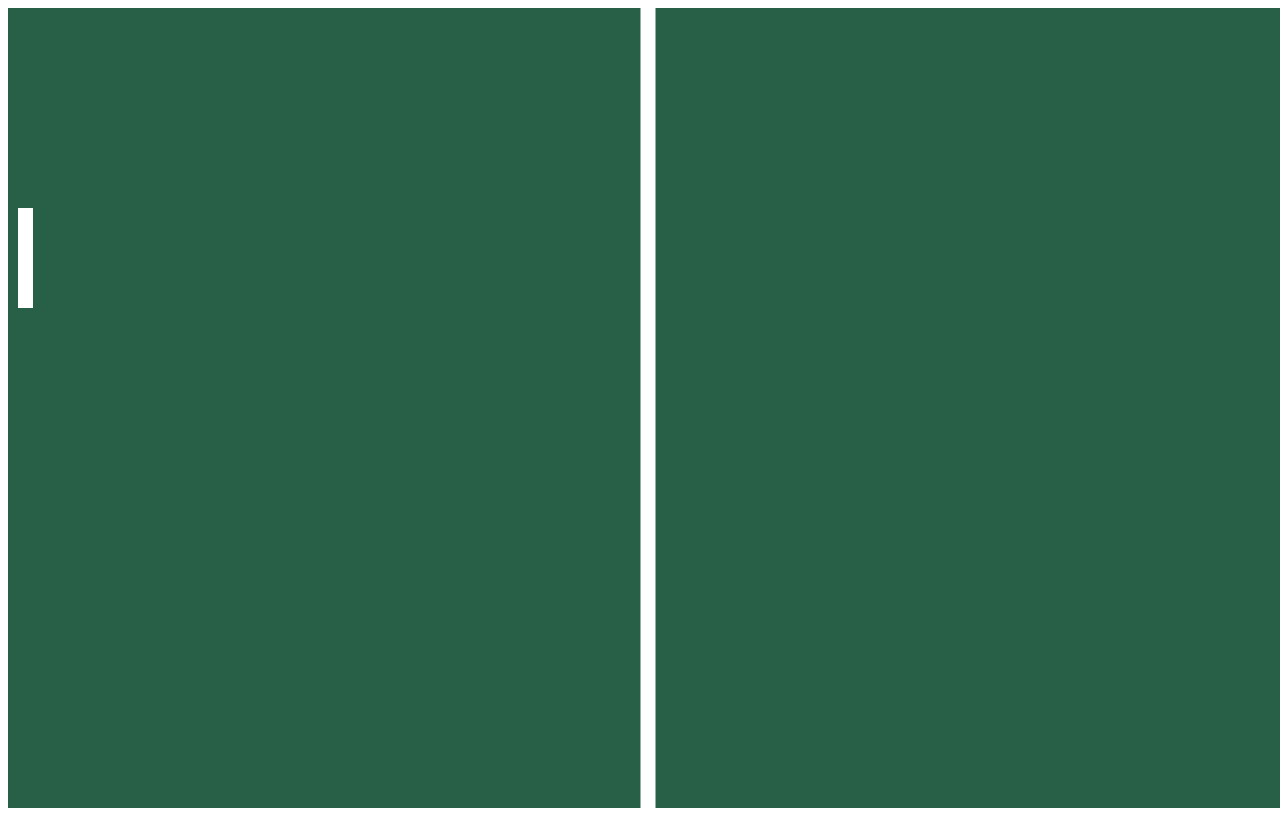
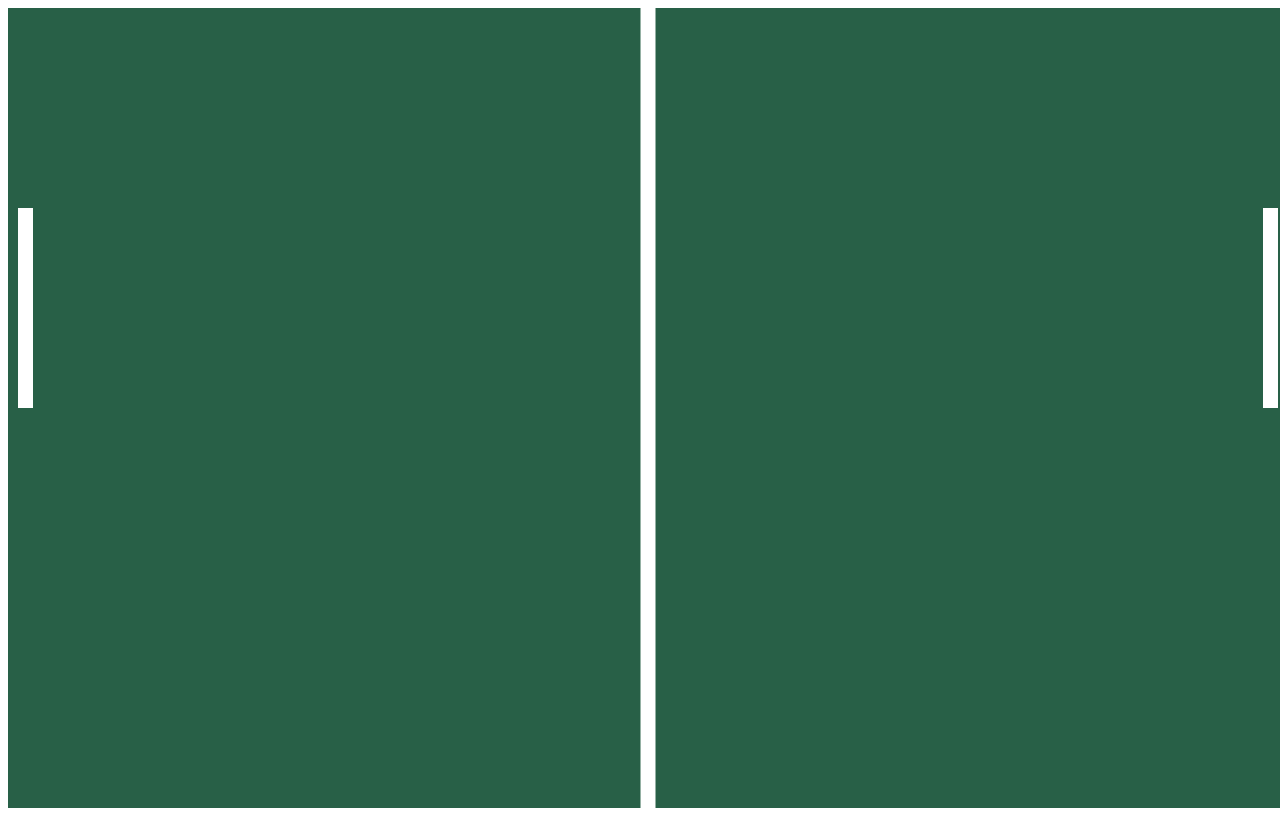
Before and after one commit to cleberfeitosa/ping_pong, a plain HTML site: page index.html in a window 1280 px wide. Drawn offline with Linux system fonts and the light colour scheme.

Commit message:
Raquete direita

```diff
--- a/index.html
+++ b/index.html
@@ -35,7 +35,10 @@
             canvasCtx.fillRect(x, y, w, h)
 
             //desenhando as requete esquerda
-            canvasCtx.fillRect(10,200,lineWidth, 100)
+            canvasCtx.fillRect(10,200,lineWidth, 200)
+
+            // desenha a raquete direita
+        canvasCtx.fillRect(window.innerWidth - lineWidth - 10, 200, lineWidth, 200 )
         }
 
         setup()
```
